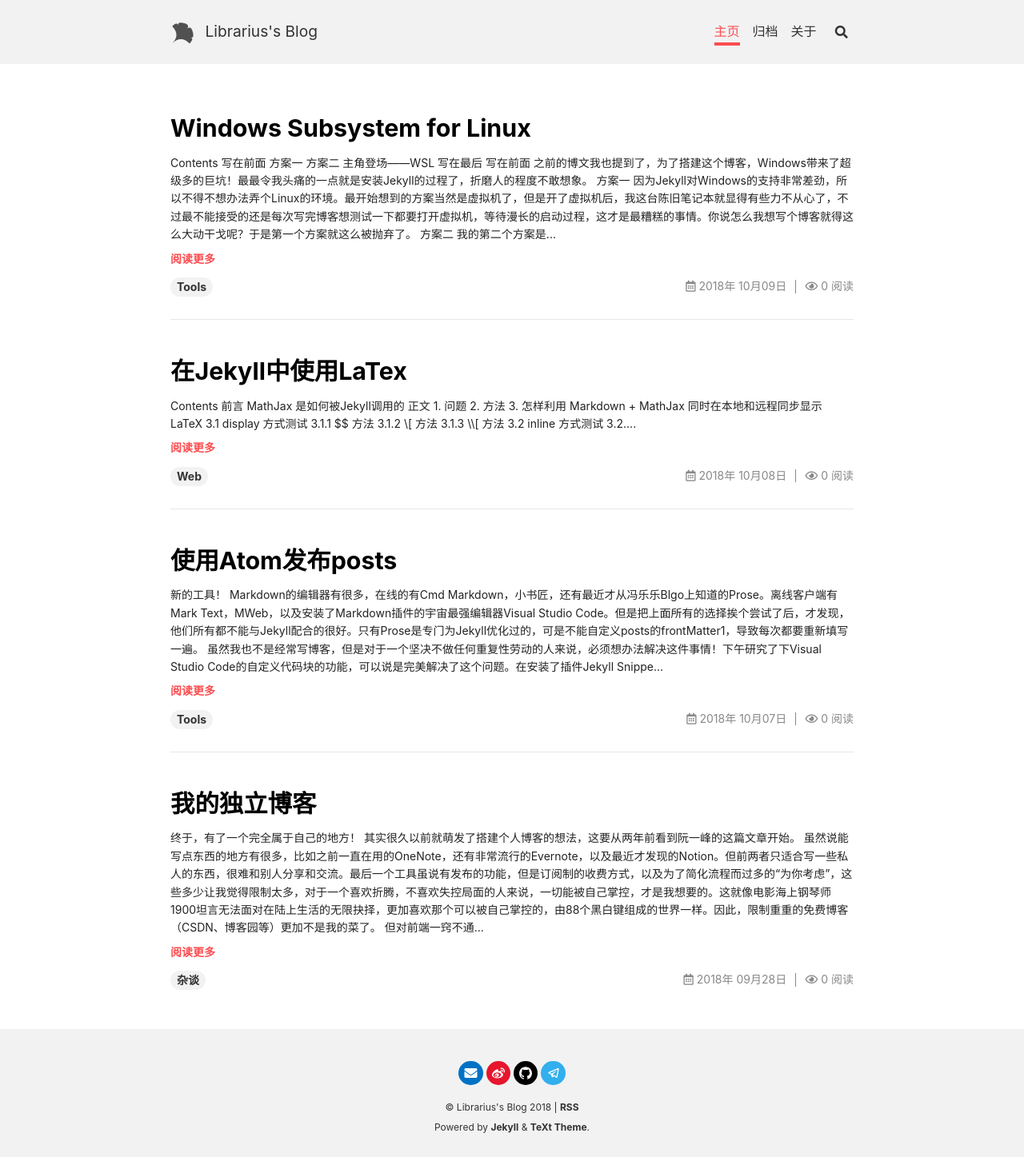
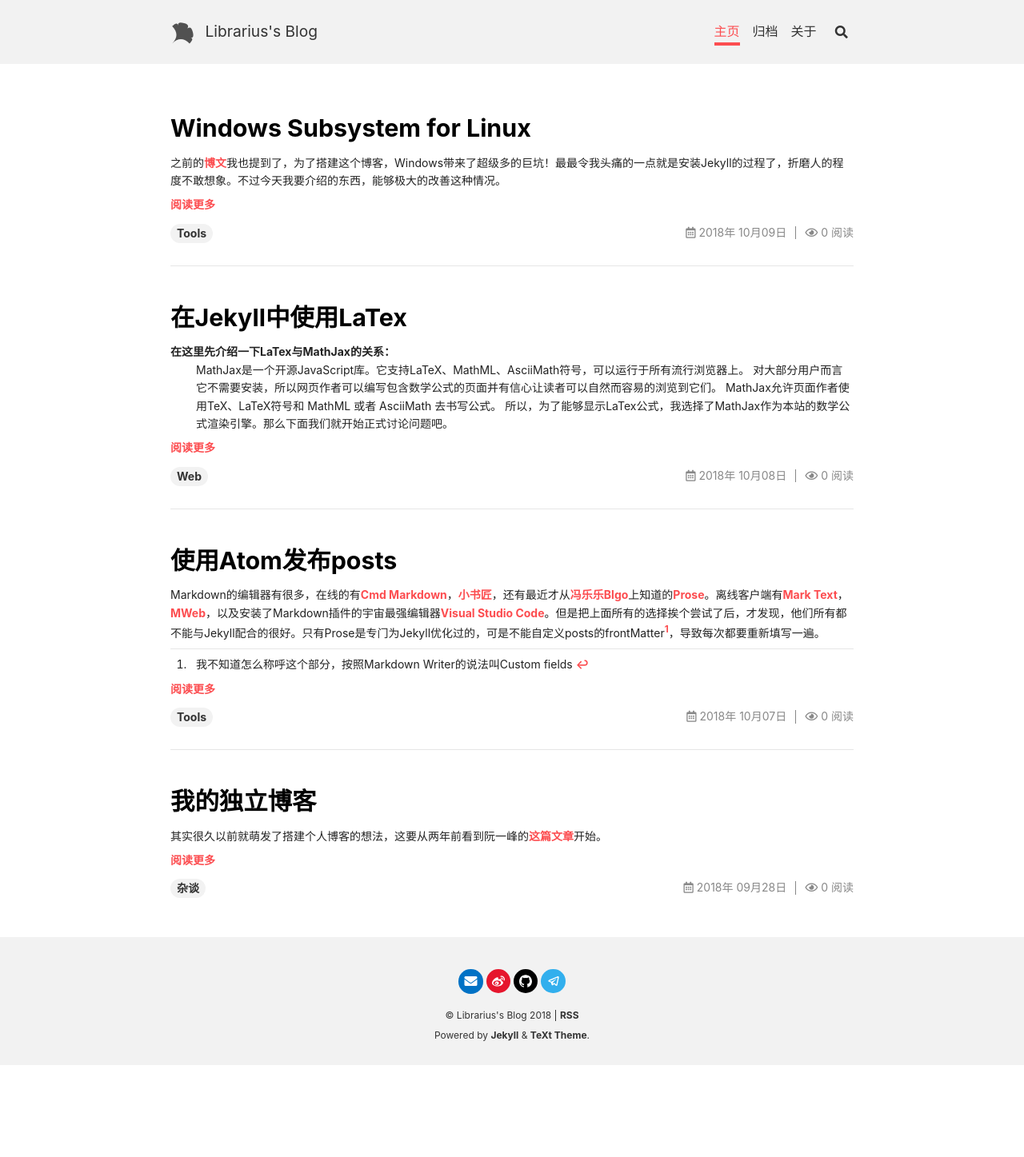
Before and after one commit to lloyar/lloyar.github.io, a Jekyll site: the page built from index.html, in a window 1280 px wide. Shown: the whole page at 80% size. Built offline with Jekyll 4.4.1, drawn with Linux system fonts in a browser that asks for light colours; nearby versions of some CDN libraries; the list of posts is cut into pages by our own code; comment, search, counter and statistics services are not loaded; after the commit the page ends 1332 px from its top, so only the background shows below that.

Commit message:
[Update] update valine comments system and posts excerpt construction

```diff
--- a/_includes/comments-providers/custom.html
+++ b/_includes/comments-providers/custom.html
@@ -13,7 +13,6 @@
             el: '#vcomments',
             appId: '{{ site.comments.custom.API_ID }}',
             appKey: '{{ site.comments.custom.API_Key }}',
-            notify: true,
             verify: true,
             placeholder: '{{ site.comments.custom.placeholder }}'
         })
--- a/_posts/2018/2018-10-09-Windows-Subsystem-for-Linux.md
+++ b/_posts/2018/2018-10-09-Windows-Subsystem-for-Linux.md
@@ -7,19 +7,16 @@
     - Tools
 ---
 
-# Contents
-{:.no_toc}
+之前的[博文](https://lloyar.github.io/2018/09/28/first-post/)我也提到了，为了搭建这个博客，Windows带来了超级多的巨坑！最最令我头痛的一点就是安装Jekyll的过程了，折磨人的程度不敢想象。不过今天我要介绍的东西，能够极大的改善这种情况。
 
-* A markdown unordered list which will be replaced with the ToC, excluding the "Contents header" from above
-{:toc}
-
-# 写在前面
-之前的[博文](https://lloyar.github.io/2018/09/28/first-post/)我也提到了，为了搭建这个博客，Windows带来了超级多的巨坑！最最令我头痛的一点就是安装Jekyll的过程了，折磨人的程度不敢想象。
+<!--more-->
 
 ## 方案一
+
 因为Jekyll对Windows的支持非常差劲，所以不得不想办法弄个Linux的环境。最开始想到的方案当然是虚拟机了，但是开了虚拟机后，我这台陈旧笔记本就显得有些力不从心了，不过最不能接受的还是每次写完博客想测试一下都要打开虚拟机，等待漫长的启动过程，这才是最糟糕的事情。你说怎么我想写个博客就得这么大动干戈呢？于是第一个方案就这么被抛弃了。
 
 ## 方案二
+
 我的第二个方案是使用Docker，直接 `docker image pull jekyll` 接着 `docker container run jekyll` 完美！不过事情远没我想的那般美好，糟心的事情又来了。它竟然无法读取Windows下的磁盘分区！这意味着我要在Docker里面搭建一套工作流程！可是怎么才能在Docker里面编辑Markdown呢！难道要我用Vim？！
 
 好了，最后知道其实是有办法跟物理磁盘建立联系的，不过要输入一串超级长的命令（主要是我的文件目录太长😅)。行，为了能够好好写博客，我忍了>\_<！大不了把命令保存下来每次复制粘贴嘛。一番痛苦的折腾之后， `jekyll serve` 打开浏览器，输入 `localhost:4000` 总算看到了！我😭😭😭。
@@ -27,6 +24,7 @@
 可惜我还是太天真，这种方式Jekyll无法监听文件的变化，意思就是说每当我做了一次改动，哪怕只是给文章分了个段落，打了个回车，变化都无法反映到网页上去。只能关了Jekyll Serve 重新开。
 
 ## 主角登场——WSL
+
 Windows Subsystem for Linux 简称WSL。Win10通过开启WSL功能，可以原生支持Bash。
 
 安装方式[在此](https://docs.microsoft.com/en-us/windows/wsl/install-win10)。
@@ -38,6 +36,7 @@
 至此，两个系统完美融合在了一起，所有问题迎刃而解,终于可以专心写博客了😭！
 
 ## 写在最后
+
 现在，写博客的工作流程如下：
 
 打开 `Atom` 编辑博文 -> 打开 `Bash on Windows` -> 运行 `jekyll serve` 预览效果 -> 修改完毕确认发布 ->  `git push origin master`
--- a/index.html
+++ b/index.html
@@ -1,5 +1,7 @@
 ---
 layout: home
-# articles:
-#   excerpt_type: html
+title: 文章列表
+excerpt: Librarius's Blog | 李亚龙的博客
+articles:
+  excerpt_type: html
 ---
```
Also changed, not shown: _drafts/2018-09-21-3D-sense.md (+6 -0 lines), _drafts/语法总结.md (added, +12 -0 lines), _posts/2018/2018-10-07-use-atom-to-publish-posts.md (+5 -1 lines), _posts/2018/2018-10-08-mathjax-in-jekyll.md (+8 -11 lines), _posts/2018/2018-9-28-first-post.md (+6 -1 lines).
